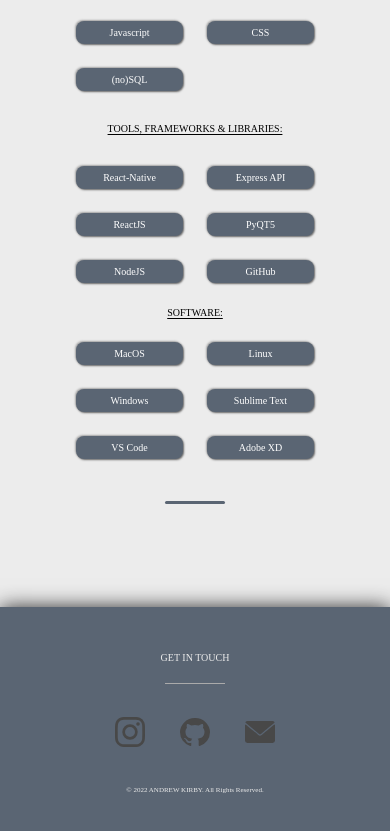
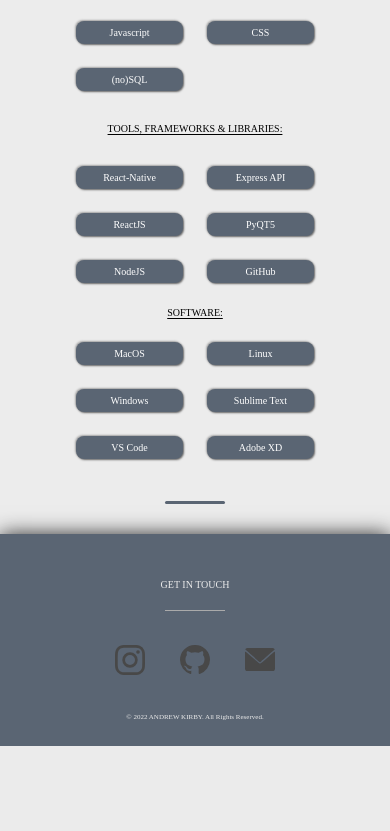
Before and after one commit to Andy-Kirby/Portfolio, a React (Create React App) app in the folder frontend/: page /about in a window 390 px wide. Shown: the part 1025-1856 px from the top of the page. After the commit the page ends 1771 px from the top, so only its background shows below. Built offline with nearby package versions, Linux system fonts and the light colour scheme; a web font is replaced by a local one.

Commit message:
Production

```diff
--- a/frontend/src/components/Footer.js
+++ b/frontend/src/components/Footer.js
@@ -13,7 +13,7 @@
                 <motion.a href="https://github.com/Andy-Kirby" className="contact-github" whileHover= {{scale: 1.2}}><img src={ Github } id="github-btn" alt=""></img></motion.a>
                 <motion.a href="mailto:info@andykirby.co.uk" className="contact-mail" whileHover= {{scale: 1.2}}><img src={ Email } id="mail-btn" alt=""></img></motion.a>
             </div>
-            <div style={{ padding: "25px" }}className="copyright">© 2022 ANDREW KIRBY. All Rights Reserved. </div>
+            <div style={{ margin: "25px" }}className="copyright">© 2022 ANDREW KIRBY. All Rights Reserved. </div>
         </motion.div>
     )
 }
--- a/frontend/src/components/Landing.js
+++ b/frontend/src/components/Landing.js
@@ -23,10 +23,10 @@
                 animate={{x: 0}}
                 transition={{duration: 2, type: "spring"}}
                 ></motion.img>
-            <Link to="/about" style={{width: '50px'}}>
+            <Link className="lets-go-link" to="/about" style={{width: '0px'}}>
                 <motion.button className="lets-go"
                 animate={{scale: 1.05}}
-                transition={{duration: 0.8, yoyo: Infinity}}
+                transition={{duration: 0.8, repeat: Infinity}}
                 // whileHover={{scale: 1.1}}
                 >TAKE A LOOK</motion.button>
             </Link>
--- a/frontend/src/index.css
+++ b/frontend/src/index.css
@@ -382,8 +382,10 @@
 /* ---------------------------------------------- MOBILE DEVICE ------------------------------------------------- */
 
 @media screen and (max-width: 480px) {
-body {
+body html {
   scroll-behavior: smooth;
+  padding:0px;
+  margin: 0px;
 }
 ul {
   display: none;
@@ -392,7 +394,8 @@
   display: none;
 }
 .logo {
-  margin-left: 10rem;
+  display: flex;
+  justify-self: center;
   font-size: 2rem;
 }
 .center {
@@ -481,7 +484,7 @@
   box-sizing: border-box;
   font-family: Blair;
   color: #ffffff;
-  padding-left: 10vw;
+  padding-left: 6vw;
 }
 .main-landing {
   margin-top: 20vh;
@@ -494,6 +497,9 @@
   margin-top: 5vh;
   padding-right: 10vw;
   line-height: 180%;
+}
+.lets-go-link {
+  margin-left: 3vw;
 }
 .about-container {
   display: flex;
@@ -530,7 +536,7 @@
 .about-right {
   scroll-margin-top: 60px;
   margin-left: 0vw;
-  height: 90vh;
+  height: 100vh;
   width: 50vw;
   background-color: #ececec;
   overflow: hidden;
@@ -564,14 +570,16 @@
   margin: 12px;
 }
 .project-container {
-  height: 62vh;
+  height: 67vh;
+}
+.contact-container {
+  height: 75vh !important;
+
 }
 .contact-title{
-  font-size: 1.4rem;
-  margin-top: 90px;
-}
-.contact-container {
-  height: 62vh;
+  font-size: 1.4rem !important;
+  margin-top: 70px !important;
+
 }
 .contact-card {
   display: flex;
@@ -604,6 +612,7 @@
 }
 .footer-container {
   position: relative;
+  height: 20vh;
   bottom: 0;
   width: 100%;
   font-size: 0.7rem;
@@ -613,7 +622,7 @@
 
 @media  screen and (max-width: 768px) {
 body {
-  /* overflow: hidden; */
+  height: 100%;
   scroll-behavior: smooth;
 }
 ul {
@@ -710,8 +719,9 @@
 .about-right {
   scroll-margin-top: 60px;
   margin-left: 0vw;
-  height: 90vh;
+  height: 90%;
   width: 100vw;
+  /* padding-bottom: 30vh; */
   /* background-color: #bbbbbb; */
 }
 .tech-title {
@@ -782,6 +792,8 @@
 }
 .footer-container {
   position: relative;
+  min-height: 100%;
+  height: auto !important;
   bottom: 0;
   width: 100%;
   font-size: 0.7rem;
```
